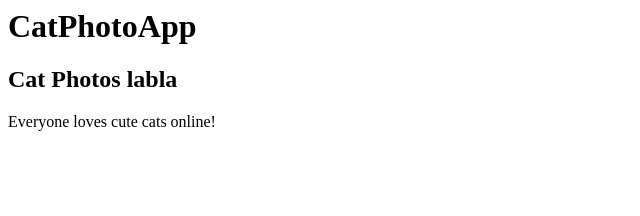
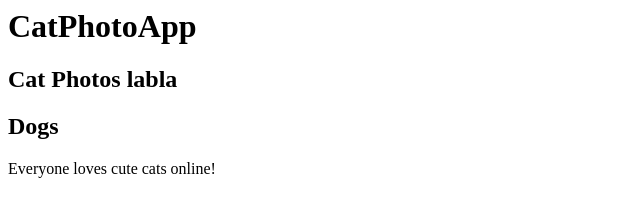
Before and after one commit to 105795/mylocal, a plain HTML site: page zadanie1.html in a window 1280 px wide. Shown: the whole page, without its empty margins (0-640 px from the left). Drawn offline with Linux system fonts and the light colour scheme.

Commit message:
new file

```diff
--- a/zadanie1.html
+++ b/zadanie1.html
@@ -3,6 +3,7 @@
     <main>
       <h1>CatPhotoApp</h1>
       <h2>Cat Photos labla</h2>
+      <h2>Dogs</h2>
       <!-- TODO: Add link to cat photos -->
       <p>Everyone loves cute cats online!</p>
       <img>
```
